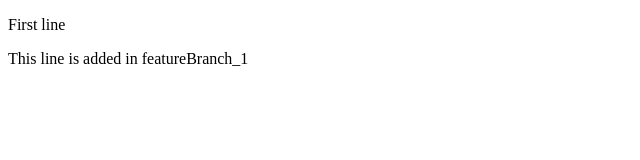
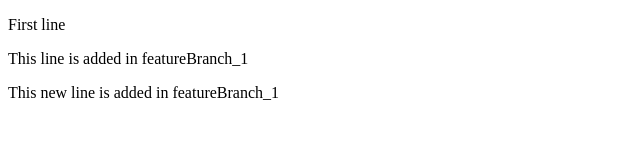
Before and after one commit to Mohammad-Aakhil/Learn_Branches, a plain HTML site: page index.html in a window 1280 px wide. Shown: the whole page, without its empty margins (0-640 px from the left). Drawn offline with Linux system fonts and the light colour scheme.

Commit message:
changed featurebranch_1 and main is ahead of this branch's

```diff
--- a/index.html
+++ b/index.html
@@ -8,5 +8,6 @@
 <body>
     <p> First line </p>
     <p> This line is added in featureBranch_1 </p>
+    <p> This new line is added in featureBranch_1 </p>
 </body>
 </html>
```
